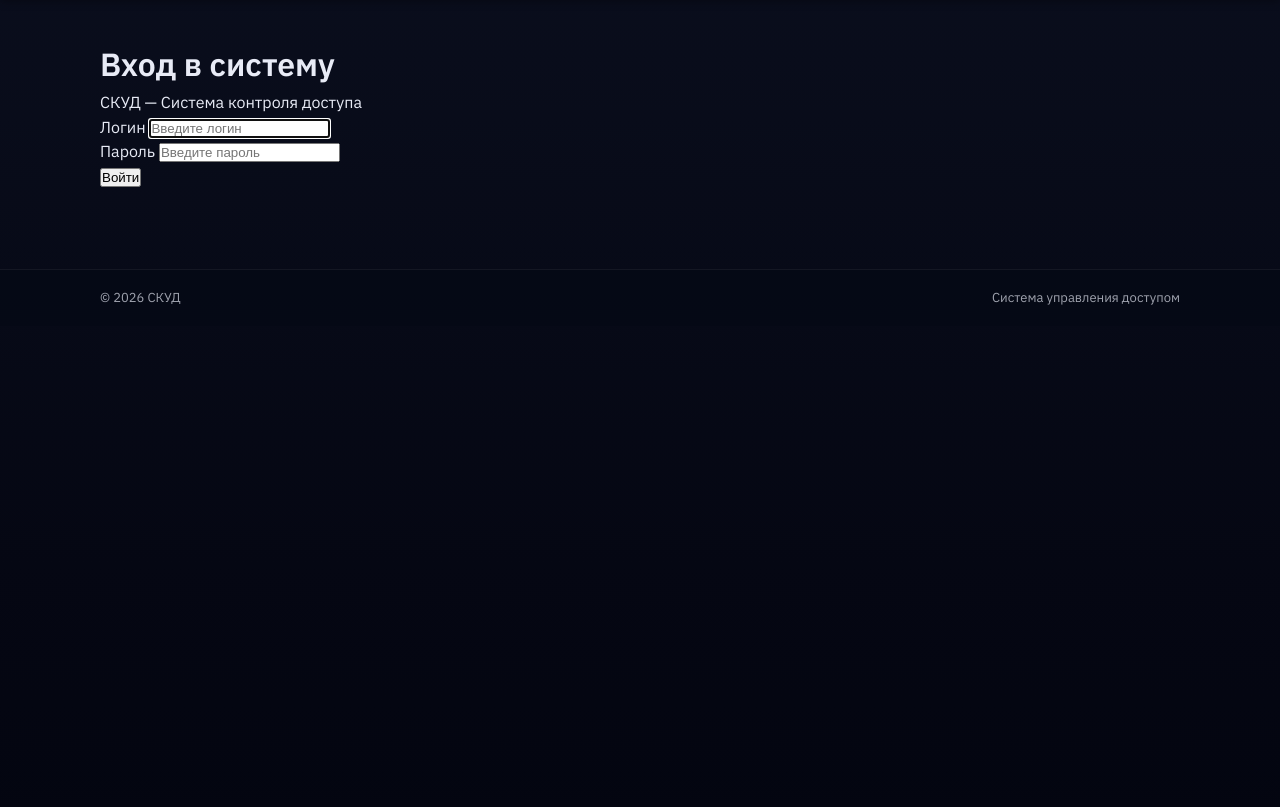
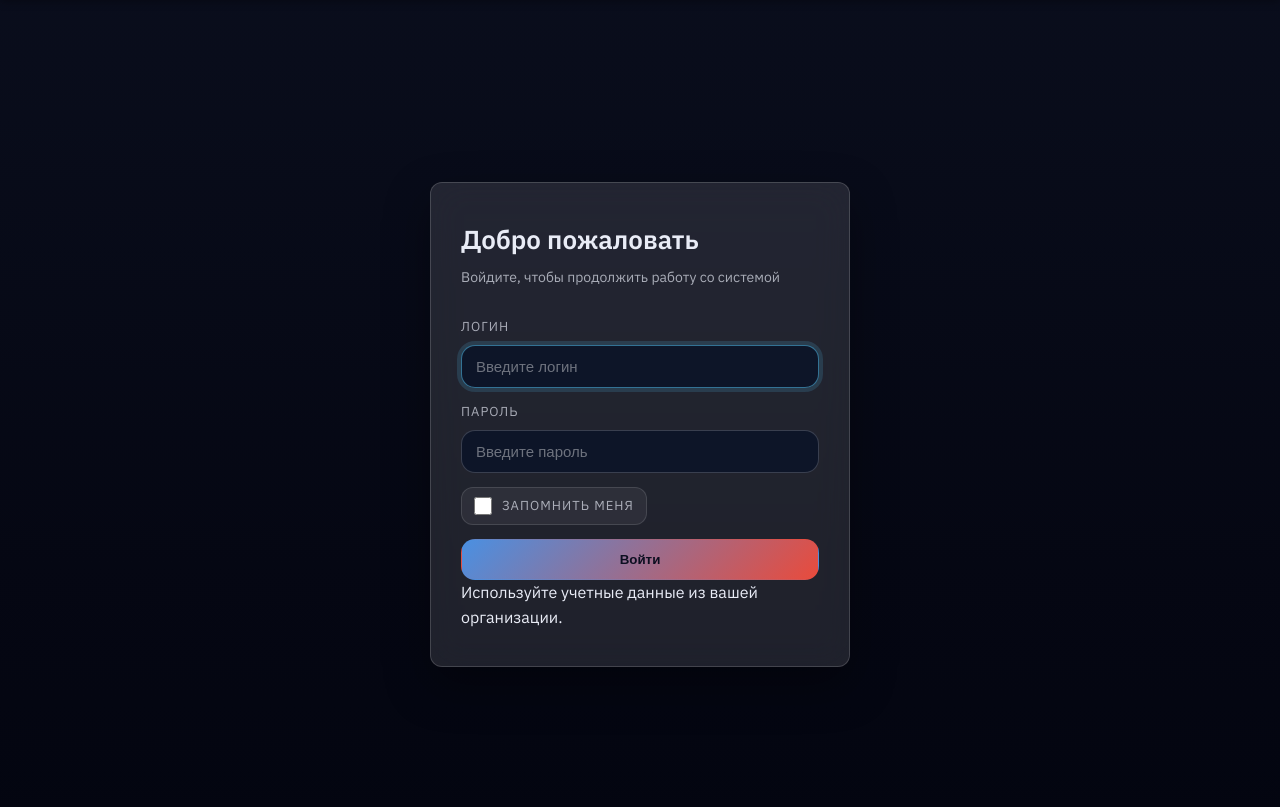
Before and after one commit to KirillGrigorenko/SCUD_diplom, a Django app: template app/services/templates/services/login.html in a window 1280 px wide. Shown: the part 71-878 px from the top of the page. Run offline with Django 4.2, Linux system fonts and the light colour scheme; the template is opened without the code that fills it, so the values that code supplies are empty.

Commit message:
chore: misc fixes and improvements
- Add frontend/.next, node_modules, .env.local to .gitignore
- Restore API urls (swagger, redoc, api endpoints) in config/urls.py
- Update login.html to use current CSS classes (auth-card, input-label)
- Update order.html markup to use current CSS structure
- Add redis service to docker-compose.yml with web dependency

Co-Authored-By: Claude Sonnet 4.6 <noreply@anthropic.com>

```diff
--- a/app/services/templates/services/login.html
+++ b/app/services/templates/services/login.html
@@ -3,42 +3,40 @@
 
 {% block content %}
 
-<div class="login-wrapper">
-    <div class="login-card">
-        <h1 class="login-card__title">Вход в систему</h1>
-        <p class="login-card__subtitle">СКУД — Система контроля доступа</p>
+<div class="auth-screen">
+    <div class="auth-card">
+        <div class="auth-card__header">
+            <h1 class="auth-card__title">Добро пожаловать</h1>
+            <p class="auth-card__subtitle">Войдите, чтобы продолжить работу со системой</p>
+        </div>
 
         {% if form.errors %}
-        <div class="login-card__error">
-            Неверный логин или пароль
+        <div class="auth-card__alert">
+            <strong>Ошибка:</strong> неверный логин или пароль
         </div>
         {% endif %}
 
-        <form method="post">
+        <form class="auth-form" method="post" autocomplete="off">
             {% csrf_token %}
-            <div class="form-group">
-                <label for="username">Логин</label>
-                <input
-                    type="text"
-                    id="username"
-                    name="username"
-                    class="form-group__input"
-                    placeholder="Введите логин"
-                    autofocus
-                >
-            </div>
-            <div class="form-group">
-                <label for="password">Пароль</label>
-                <input
-                    type="password"
-                    id="password"
-                    name="password"
-                    class="form-group__input"
-                    placeholder="Введите пароль"
-                >
-            </div>
-            <button type="submit" class="login-card__btn">Войти</button>
+            <label class="input-label">
+                <span class="input-label__text">Логин</span>
+                <input class="input" type="text" id="username" name="username" placeholder="Введите логин" autofocus>
+            </label>
+
+            <label class="input-label">
+                <span class="input-label__text">Пароль</span>
+                <input class="input" type="password" id="password" name="password" placeholder="Введите пароль">
+            </label>
+
+            <label class="input-label input-label--checkbox">
+                <input type="checkbox" name="remember_me" id="remember-me" {% if remember %}checked{% endif %}>
+                <span class="input-label__text">Запомнить меня</span>
+            </label>
+
+            <button type="submit" class="button button--primary">Войти</button>
         </form>
+
+        <p class="auth-card__foot">Используйте учетные данные из вашей организации.</p>
     </div>
 </div>
 
```
Also changed, not shown: app/config/urls.py (+22 -0 lines), app/services/templates/services/order.html (+23 -21 lines), docker-compose.yml (+7 -0 lines), 1 other file.
